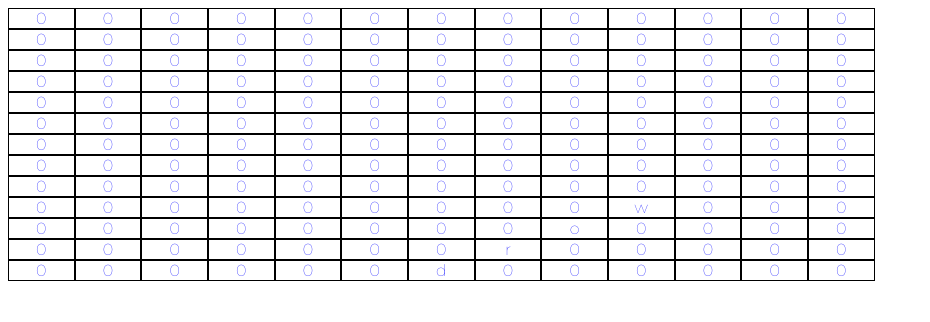
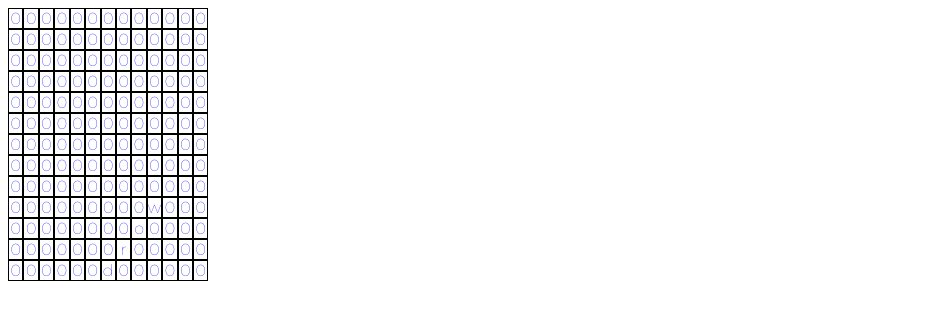
Before and after one commit to kevinolson1836/hackathon, a Flask app: page / in a window 1280 px wide. Shown: the top 322 px of the page, without its empty margins (0-930 px from the left). Run offline with Flask 2, Linux system fonts and the light colour scheme.

Commit message:
Interesting?

```diff
--- a/static/style.css
+++ b/static/style.css
@@ -1,6 +1,19 @@
 .grid {
     font-family: 'Montserrat', sans-serif;
 }
+
+.grid {
+    text-align: center;
+    float: left;
+}
+
+/* .grid-container {
+    background-color: red;
+  } */
+
+/* *{
+    background-color: red;
+} */
 
 /* .fart{
     background-color: aqua;
--- a/templates/index.html
+++ b/templates/index.html
@@ -54,15 +54,15 @@
                     cell.style.gridColumn = column;
                     cell.textContent = numbers[count];
                     column += 1;
-                    count = count +1;
+                    count = count + 1;
                     if (column === 14) {
                         row += 1;
                         column = 1;
                     }
                     gridContainer.appendChild(cell);
                     // document.querySelector("div").style.color = "red"
-                    }
                 }
+            }
         };
     </script>
     <!--<div class="fart">
```
